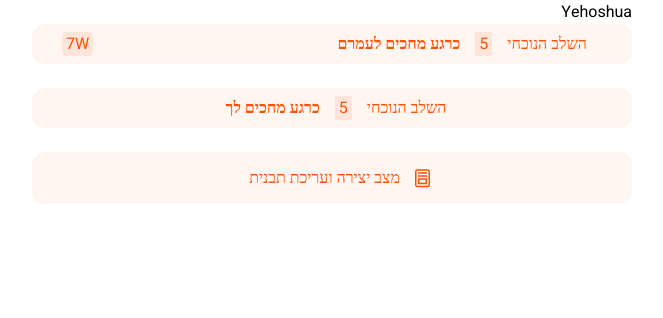
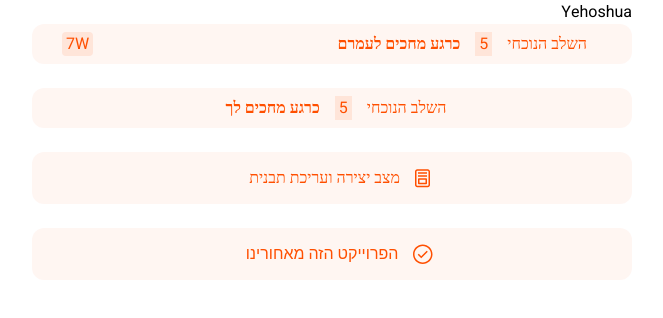
Before and after one commit to Stepby-Binyamin/Stepby-client, a React (Create React App) app: page /yehoshua in a window 1280 px wide. Shown: the top 318 px of the page, without its empty margins (308-971 px from the left). Built offline with nearby package versions, Linux system fonts and the light colour scheme.

Commit message:
statuscompleted component done

```diff
--- /dev/null
+++ b/src/components/all/StatusCompleted/StatusCompleted.jsx
@@ -0,0 +1,18 @@
+import React from 'react'
+import styles from './style.module.css';
+
+
+export default function StatusCompleted() {
+    const info = "הפרוייקט הזה מאחורינו"
+    return (<>
+        <div className={styles.completed}>
+            <img src="/images/icons/completed.svg" />
+            <div className={styles.completedInfo}>
+                {info}
+            </div>
+        </div>
+
+
+    </>
+    )
+}
--- /dev/null
+++ b/src/components/all/StatusCompleted/style.module.css
@@ -0,0 +1,14 @@
+.completed {
+    display: flex;
+    flex-direction: row;
+    align-items: center;
+    justify-content: center;
+    background-color: var(--orange5-color);
+    border-radius: 12px;
+    height: 52px;
+}
+
+.completedInfo {
+    padding: 0px 15px;
+    color: var(--orange100-color);
+}
--- a/src/routes/TestComponents/Yehoshua.jsx
+++ b/src/routes/TestComponents/Yehoshua.jsx
@@ -1,4 +1,5 @@
 import React from 'react'
+import StatusCompleted from '../../components/all/StatusCompleted/StatusCompleted'
 import StatusStep from '../../components/all/StatusStep/StatusStep'
 import StatusTemp from '../../components/all/StatusTemp/statusBarTemplateEdit/StatusTemp'
 
@@ -11,6 +12,8 @@ export default function Yehoshua({name,num,...props}) {
       <StatusStep numOfStage="5" user="לך"/>
       <br></br>
       <StatusTemp/>
+      <br></br>
+      <StatusCompleted/>
    </>
    )
 }
```
Also changed, not shown: src/components/all/StatusStep/style.module.css (+11 -9 lines), src/components/all/StatusTemp/statusBarTemplateEdit/StatusTemp.jsx (+4 -6 lines), public/images/icons/completed.svg (added).
